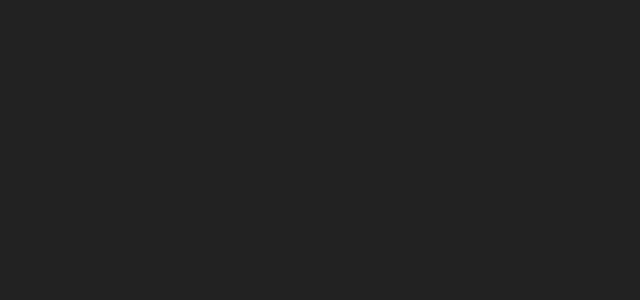
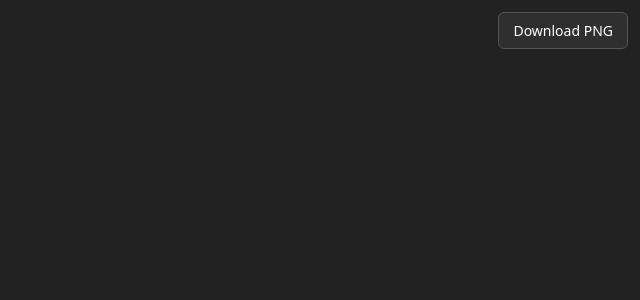
Before and after one commit to hugoretail/Graffiti-Nerd, a React (Vite) app in the folder Graffiti Trainer/: page / in a window 1280 px wide. Shown: the top 300 px of the page, without its empty margins (640-1280 px from the left). Built offline with nearby package versions, Linux system fonts and the light colour scheme.

Commit message:
Download button added

```diff
--- a/Graffiti Trainer/src/App.tsx
+++ b/Graffiti Trainer/src/App.tsx
@@ -1,11 +1,29 @@
 
-import { useEffect, useRef } from 'react'
+import { useCallback, useEffect, useRef } from 'react';
 function CanvasSpray() {
   const canvasRef = useRef<HTMLCanvasElement>(null)
   const spraying = useRef(false)
   const mousePos = useRef<{ x: number; y: number } | null>(null)
   const lastPos = useRef<{ x: number; y: number } | null>(null)
   const sprayFrame = useRef<number | null>(null)
+
+  const downloadImage = useCallback(() => {
+    const canvas = canvasRef.current;
+    if (!canvas) return;
+    // Ensure any pending frame draws are flushed
+    requestAnimationFrame(() => {
+      try {
+        const url = canvas.toDataURL('image/png');
+        const link = document.createElement('a');
+        const timestamp = new Date().toISOString().replace(/[:T]/g, '-').split('.')[0];
+        link.download = `graffiti-${timestamp}.png`;
+        link.href = url;
+        link.click();
+      } catch (e) {
+        console.error('Failed to export canvas', e);
+      }
+    });
+  }, []);
 
   useEffect(() => {
     const canvas = canvasRef.current;
@@ -122,6 +140,7 @@
 
   //canvas fills the whole screen
   return (
+    <>
       <canvas
         ref={canvasRef}
         style={{
@@ -131,6 +150,27 @@
           display: 'block',
         }}
       />
+      <button
+        onClick={downloadImage}
+        style={{
+          position: 'fixed',
+          top: '12px',
+          right: '12px',
+          background: '#ffffff10',
+          color: '#fff',
+          backdropFilter: 'blur(4px)',
+          border: '1px solid #555',
+          padding: '8px 14px',
+          fontSize: '14px',
+          borderRadius: '6px',
+          cursor: 'pointer',
+          fontFamily: 'system-ui, sans-serif'
+        }}
+        onMouseDown={(e) => e.stopPropagation()}
+      >
+        Download PNG
+      </button>
+    </>
   );
 
 }
```
Lines whose indentation alone changed are shown as unchanged.
